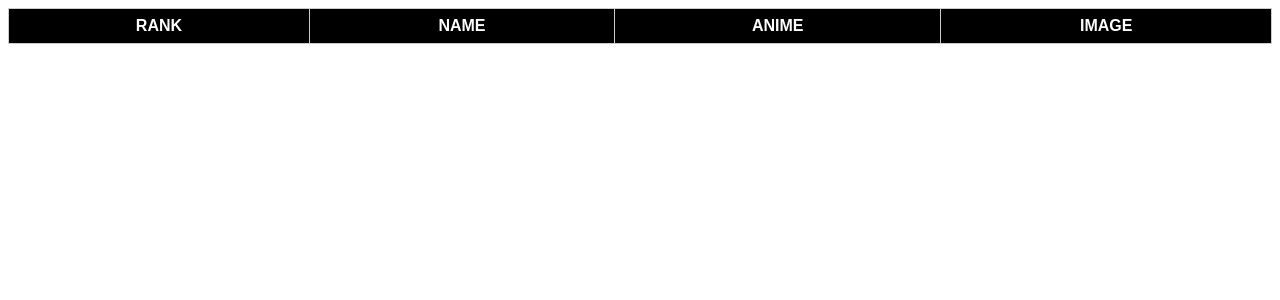
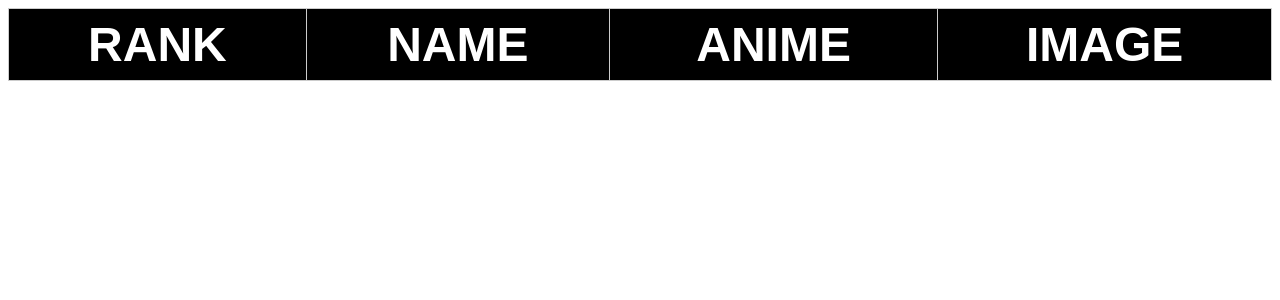
Before and after one commit to Chubbyman2/waifu-list-api, a Flask app: page / in a window 1280 px wide. Shown: the top 300 px of the page. Run offline with Flask 2, Linux system fonts and the light colour scheme; data that the repository does not hold is empty.

Commit message:
Increased text size

```diff
--- a/static/style.css
+++ b/static/style.css
@@ -11,6 +11,7 @@
 }
 
 .waifu-table thead tr th {
+    font-size: 300%;
     background-color: black;
     color: white;
 }
@@ -26,5 +27,6 @@
 }
 
 .waifu-table tr td {
+    font-size: 300%;
     text-align: center;
 }
```
